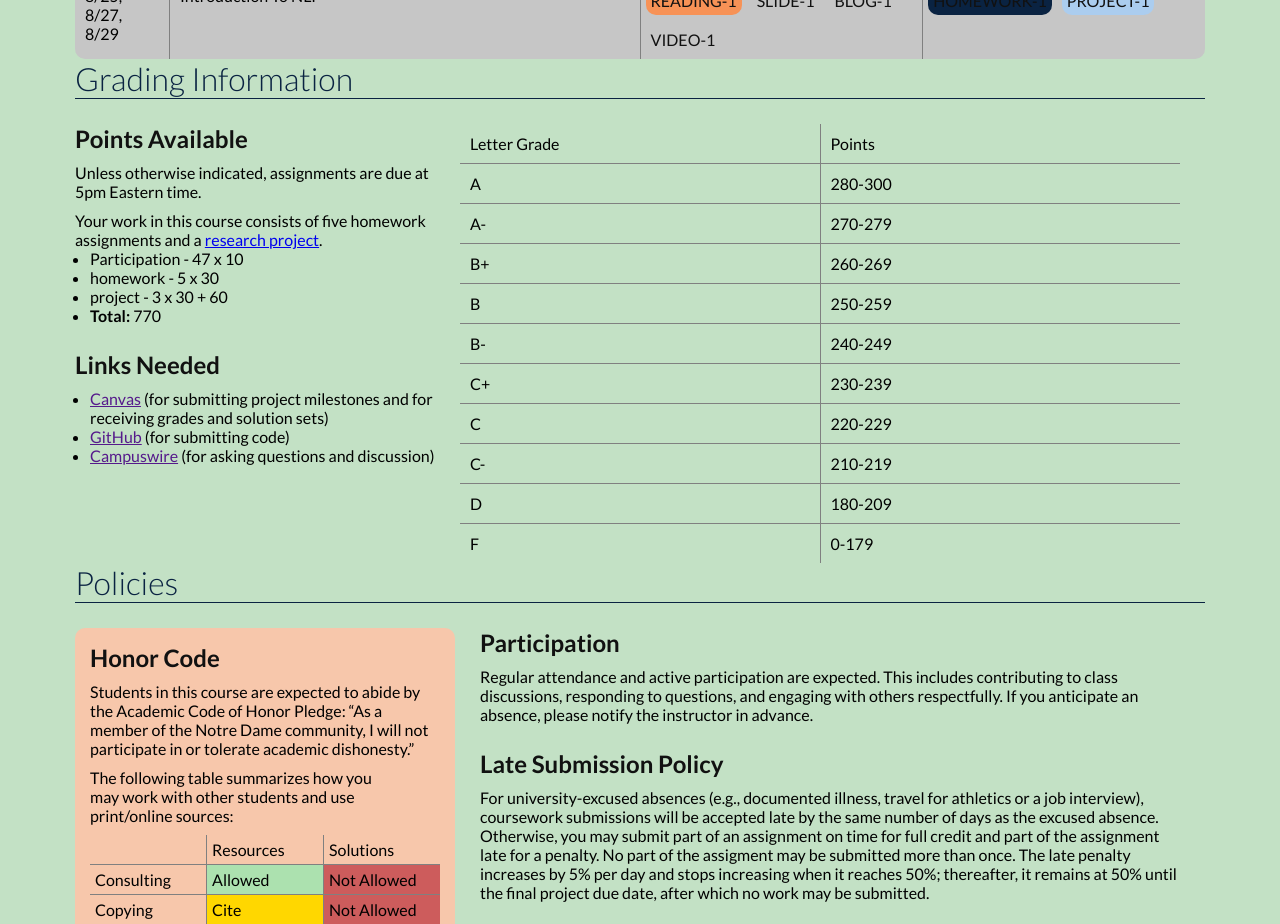
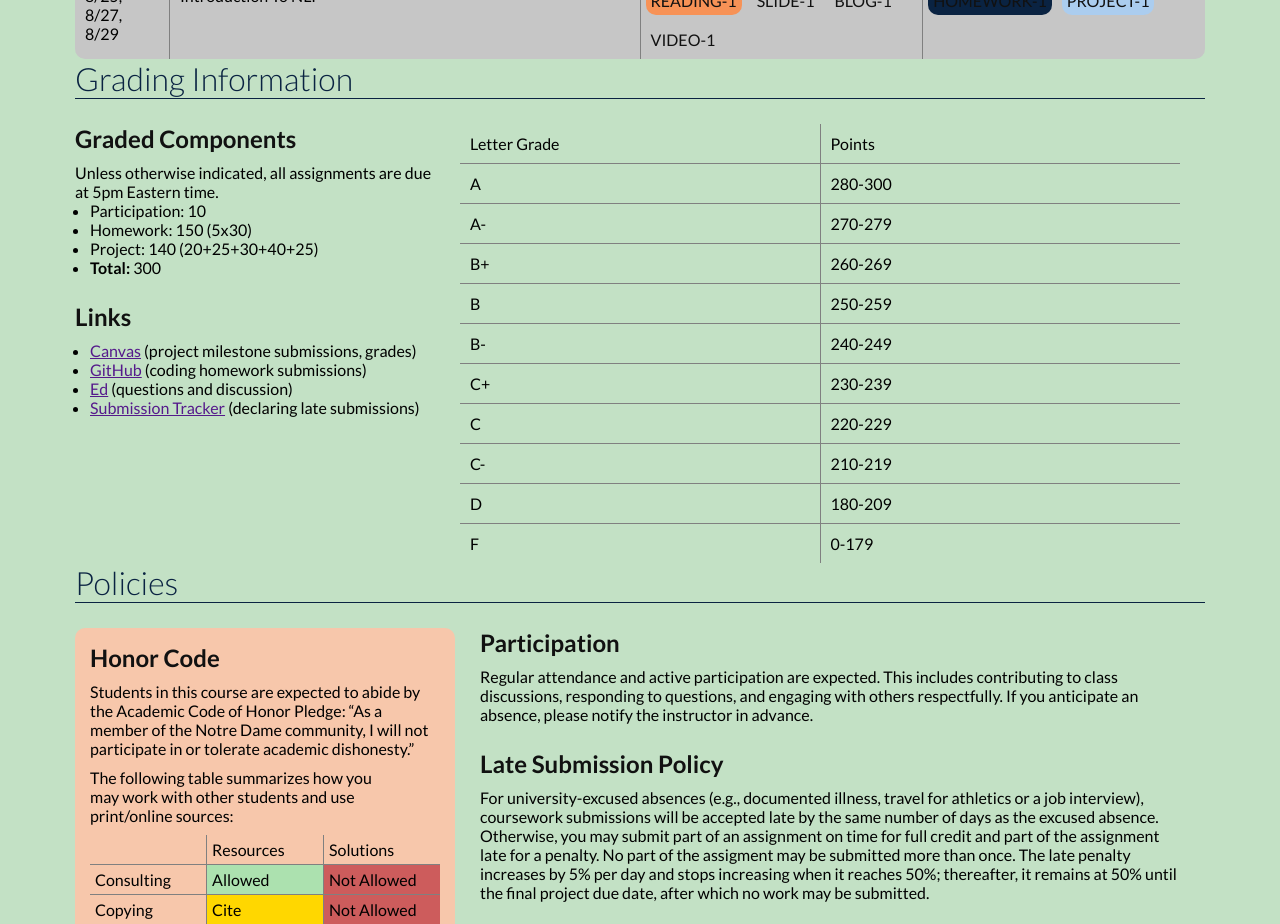
Before and after one commit to aarsri/cse40657, a React (Vite) app: page / in a window 1280 px wide. Shown: the part 1660-2584 px from the top of the page. Built offline with nearby package versions, Linux system fonts and the light colour scheme.

Commit message:
Update grading.tsx

```diff
--- a/src/components/templates/grading.tsx
+++ b/src/components/templates/grading.tsx
@@ -9,32 +9,30 @@ const Grading = () => {
         <div className="row-area-small">
           <article>
             <h2 className="heading">
-              Points Available
+              Graded Components
             </h2>
 
             <p>
-              Unless otherwise indicated, assignments are due at 5pm Eastern time.
+              Unless otherwise indicated, all assignments are due at 5pm Eastern time.
             </p>
 
-            <p>
-              Your work in this course consists of five homework assignments and a <a href="https://www3.nd.edu/~dchiang/teaching/nlp/2023/project.html" target="_blank">research project</a>.
-            </p>
             <ul>
-              <li>Participation - 47 x 10</li>
-              <li>homework - 5 x 30</li>
-              <li>project - 3 x 30 + 60</li>
-              <li><b>Total:</b> 770</li>
+              <li>Participation: 10</li>
+              <li>Homework: 150 (5x30)</li>
+              <li>Project: 140 (20+25+30+40+25)</li>
+              <li><b>Total:</b> 300</li>
             </ul>
           </article>
 
           <article>
             <h2 className="heading">
-              Links Needed
+              Links
             </h2>
             <ul>
-              <li><a href="" target="_blank">Canvas</a> (for submitting project milestones and for receiving grades and solution sets)</li>
-              <li><a href="" target="_blank">GitHub</a> (for submitting code)</li>
-              <li><a href="" target="_blank">Campuswire</a> (for asking questions and discussion)</li>
+              <li><a href="" target="_blank">Canvas</a> (project milestone submissions, grades)</li>
+              <li><a href="" target="_blank">GitHub</a> (coding homework submissions)</li>
+              <li><a href="" target="_blank">Ed</a> (questions and discussion)</li>
+              <li><a href="" target="_blank">Submission Tracker</a> (declaring late submissions)</li>
             </ul>
           </article>
         </div>
```
